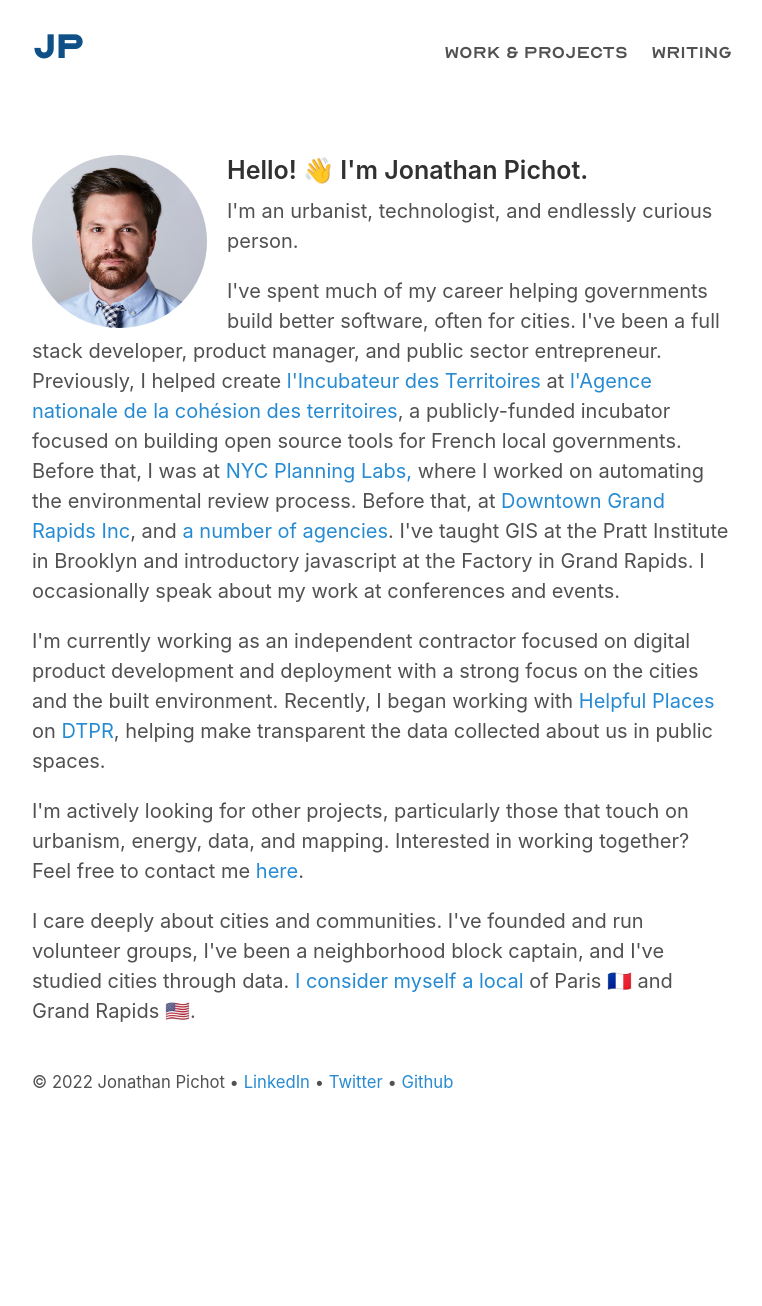
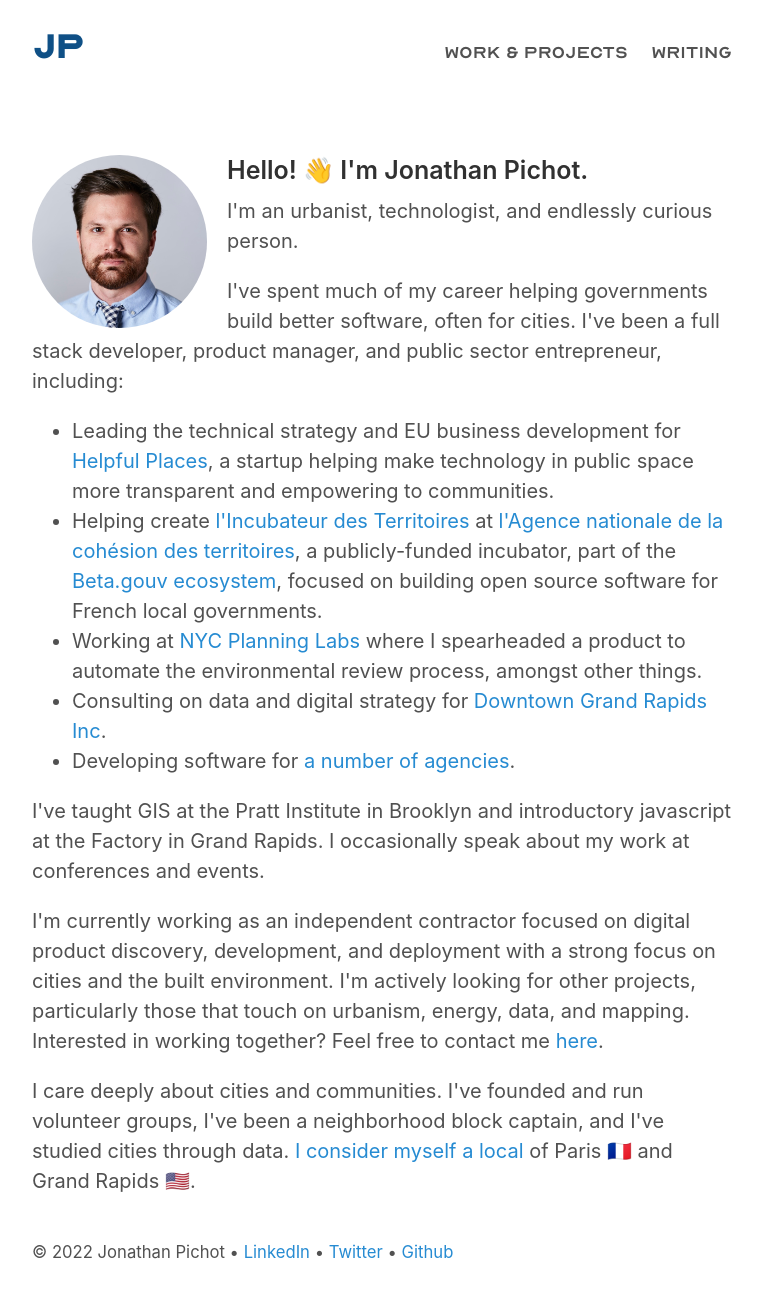
Before and after one commit to pichot/pichot.us, a Jekyll site: the page built from index.html, in a window 1280 px wide. Shown: the whole page, without its empty margins (258-1020 px from the left). Built offline with Jekyll 4.4.1, drawn with Linux system fonts in a browser that asks for light colours; before the commit the page ends 1136 px from its top, so only the background shows below that.

Commit message:
more intro

```diff
--- a/_includes/intro.html
+++ b/_includes/intro.html
@@ -7,13 +7,16 @@
     I'm an urbanist, technologist, and endlessly curious person.
   </p>
   <p>
-    I've spent much of my career helping governments build better software, often for cities. I've been a full stack developer, product manager, and public sector entrepreneur. Previously,
-    I helped create
-    <a href="https://incubateur.anct.gouv.fr">l'Incubateur des Territoires</a> at <abbr title="An agency in the French national government focused on supporting local governments"><a href="https://agence-cohesion-territoires.gouv.fr">l'Agence nationale de la cohésion des territoires</a></abbr>,
-    a publicly-funded incubator focused on building open source tools for French local governments.
-    Before that, I was at
-    <a href="https://labs.planning.nyc.gov/">NYC Planning Labs,</a> where I worked on automating the environmental review process. Before that, at
-    <a href="https://downtowngr.org/">Downtown Grand Rapids Inc</a>, and
+    I've spent much of my career helping governments build better software, often for cities. I've been a full stack developer, product manager, and public sector entrepreneur, including:
+
+    <ul>
+      <li>Leading the technical strategy and EU business development for <a href="https://www.helpfulplaces.com">Helpful Places</a>, a startup helping make technology in public space more transparent and empowering to communities.</li>
+      <li>Helping create <a href="https://incubateur.anct.gouv.fr">l'Incubateur des Territoires</a> at <abbr title="An agency in the French national government focused on supporting local governments"><a href="https://agence-cohesion-territoires.gouv.fr">l'Agence nationale de la cohésion des territoires</a></abbr>,
+        a publicly-funded incubator, part of the <a href="https://beta.gouv.fr">Beta.gouv ecosystem</a>, focused on building open source software for French local governments.</li>
+      <li>Working at <a href="https://labs.planning.nyc.gov/">NYC Planning Labs</a> where I spearheaded a product to automate the environmental review process, amongst other things.</li>
+      <li>Consulting on data and digital strategy for <a href="https://downtowngr.org/">Downtown Grand Rapids Inc</a>.</li>
+      <li>
+        Developing software for
         <abbr title="Rapid Development Group">
           <a href="https://www.rapiddg.com/">a</a>
         </abbr>
@@ -26,14 +29,14 @@
         <abbr title="Five by Five">
           <a href="https://www.fivebyfive.io/">agencies</a>.
         </abbr>
+      </li>
+    </ul>
+
     I've taught GIS at the Pratt Institute in Brooklyn and introductory javascript at the Factory in Grand Rapids.
     I occasionally speak about my work at conferences and events.
   <p>
   <p>
-    I'm currently working as an independent contractor focused on digital product development and deployment with a strong focus on the cities and the built environment.
-    Recently, I began working with <a href="https://www.helpfulplaces.com/">Helpful Places</a> on <a href="https://dtpr.helpfulplaces.com/">DTPR</a>, helping make transparent the data collected about us in public spaces.
-  </p>
-  <p>
+    I'm currently working as an independent contractor focused on digital product discovery, development, and deployment with a strong focus on cities and the built environment.
     I'm actively looking for other projects, particularly those that touch on urbanism, energy, data, and mapping.
     Interested in working together? Feel free to contact me <a href="mailto:jonathan@pichot.us">here</a>.
   </p>
```
Lines whose indentation alone changed are shown as unchanged.
